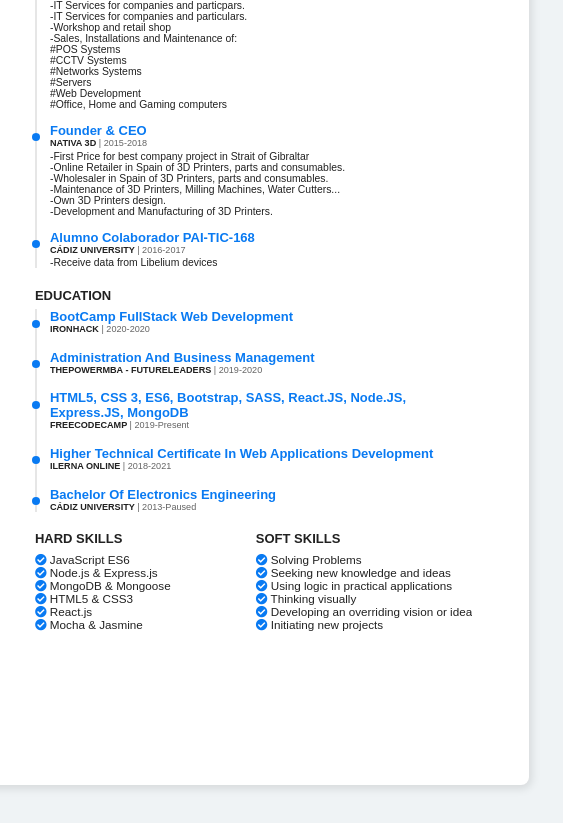
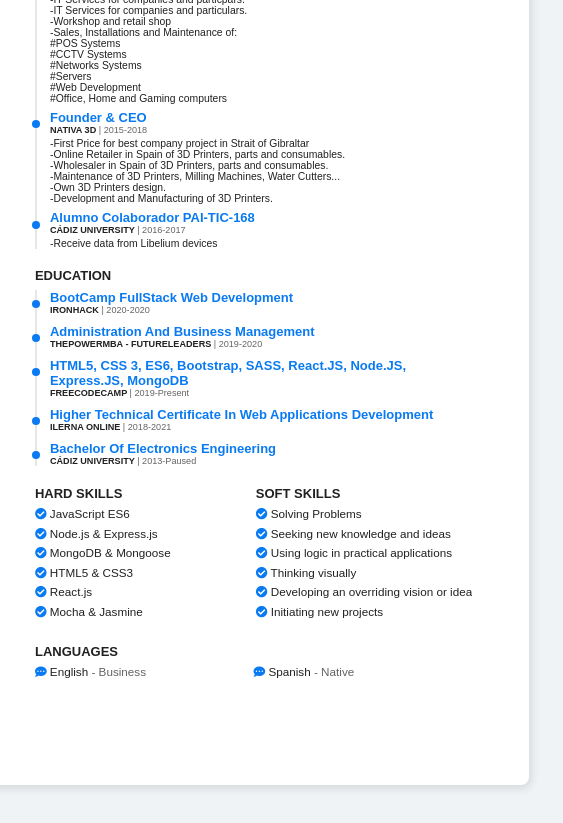
Before and after one commit to SergioColladoV/personalCV, a plain HTML site: page index.html in a window 1280 px wide. Shown: the part 375-1198 px from the top of the page, 508-1071 px from the left. Drawn offline with Linux system fonts and the light colour scheme.

Commit message:
Add languages

```diff
--- a/index.html
+++ b/index.html
@@ -270,8 +270,19 @@
 								</div>
 							</article>
 						</section>
-
-						<article id="languajes"></article>
+						<article id="languages">
+							<h3>Languages</h3>
+							<div id="languagesContainer">
+								<div class="languageElm">
+									<i class="fas fa-comment-dots"></i> English
+									<span class="languageLevel">Business</span>
+								</div>
+								<div class="languageElm">
+									<i class="fas fa-comment-dots"></i> Spanish
+									<span class="languageLevel">Native</span>
+								</div>
+							</div>
+						</article>
 					</div>
 				</section>
 			</div>
--- a/resources/css/main.css
+++ b/resources/css/main.css
@@ -141,14 +141,11 @@ h3 {
 	overflow: hidden;
 }
 
-.rightContent #experience {
-}
-
 .rightContent #experience > div,
 .rightContent #education > div {
 	border-left: 2px solid #e6e6e6;
 	padding-left: 1rem;
-	padding-bottom: 1rem;
+	padding-bottom: 0.5rem;
 }
 
 .rightContent #experience > div:nth-last-child(1),
@@ -211,8 +208,32 @@ h3 {
 	justify-content: space-between;
 }
 
+.rightContent #skills article > div {
+	margin-bottom: 0.5rem;
+}
+
 .rightContent #skills article > div i {
 	color: var(--main-color);
+}
+
+.rightContent #languages #languagesContainer {
+	display: flex;
+	align-items: center;
+}
+.rightContent #languages #languagesContainer > div {
+	width: 50%;
+}
+
+.rightContent #languages #languagesContainer > div i {
+	color: var(--main-color);
+}
+
+.rightContent #languages #languagesContainer > div .languageLevel {
+	opacity: 0.7;
+}
+
+.rightContent #languages #languagesContainer > div .languageLevel::before {
+	content: " - ";
 }
 
 /* PARAMETERS FOR CORRECT PRINTING */
--- a/resources/data/profile.json
+++ b/resources/data/profile.json
@@ -67,7 +67,7 @@
     ],
     "hardSkills": ["JavaScript ES6", "Node.js & Express.js", "MongoDB & Mongoose", "HTML5 & CSS3", "React.js", "Mocha & Jasmine"],
     "softSkills": ["Solving Problems", "Seeking new knowledge and ideas", "Using logic in practical applications", "Thinking visually", "Developing an overriding vision or idea", "Initiating new projects"],
-    "languajes": [
+    "languages": [
         {
             "name": "English",
             "level": "3"
```
